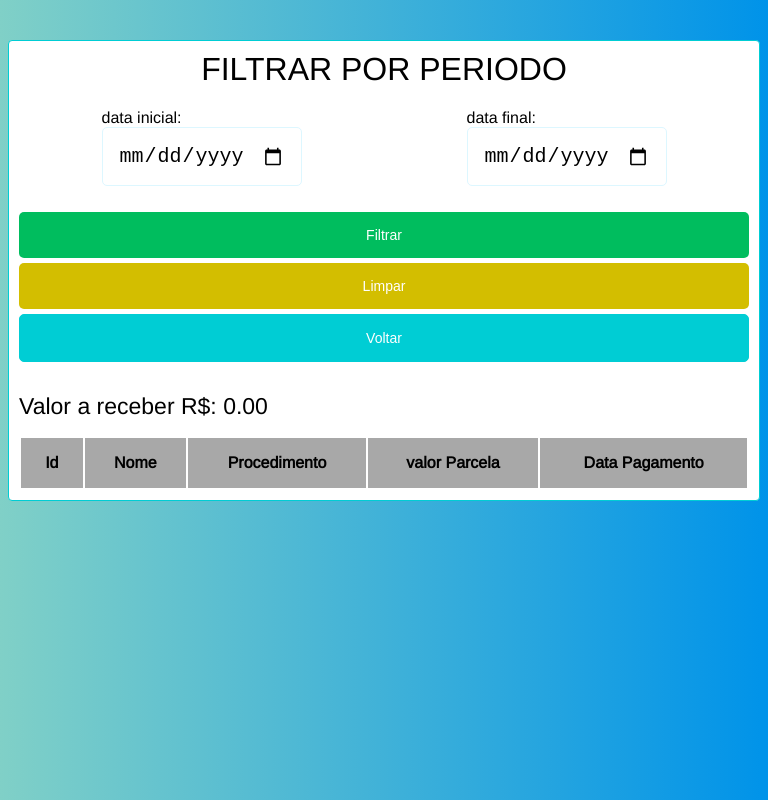
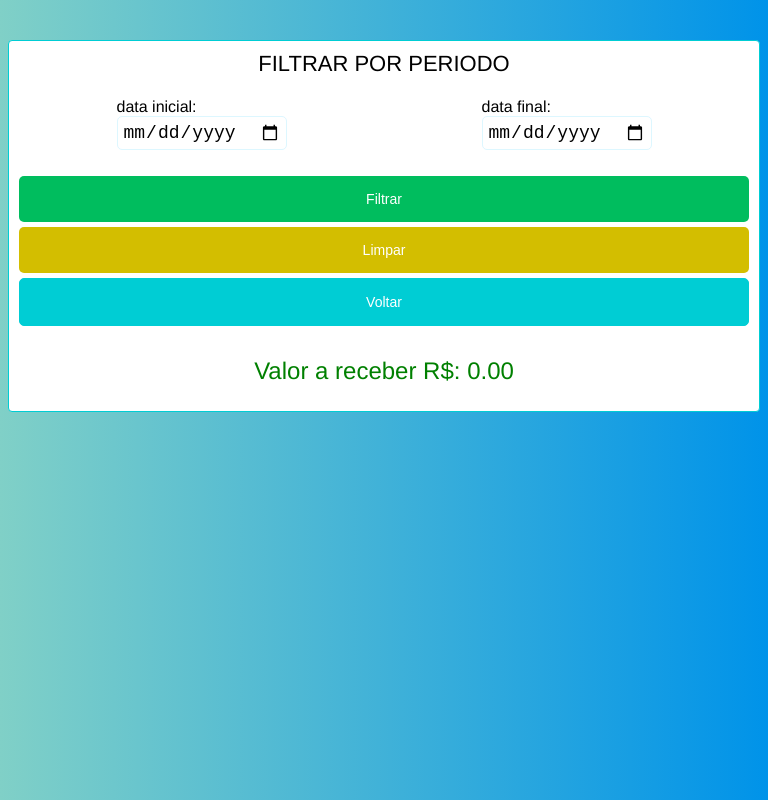
Before and after one commit to LuisCarlosCruz/dental_control, a React (Create React App) app: page /filter in a window 768 px wide. Built offline with nearby package versions, Linux system fonts and the light colour scheme.

Commit message:
include style filter procedure for period

```diff
--- a/src/pages/filter/filter.css
+++ b/src/pages/filter/filter.css
@@ -1,3 +1,4 @@
+@media only screen and (min-width: 768px) {
   .container {
     display: flex;
     font-family: 'Arimo', sans-serif;
@@ -57,6 +58,9 @@
   .container > p {
     font-size: 23px;
     margin-bottom: 16px;
+    text-align: center;
+    color: green;
+    font-weight: 500;
   }
 
   th, td {
@@ -72,3 +76,130 @@ tbody:nth-child(even) {
   thead {
     background-color: rgb(168, 168, 168);
   }
+}
+
+/*  MOBILE  */
+@media screen and (max-width: 768px) {
+  .container {
+    display: flex;
+    font-family: 'Arimo', sans-serif;
+  }
+
+  .container > h2 {
+    text-align: center;
+    margin-bottom: 16px;
+    font-size: 22px;
+    font-weight: 400;
+  }
+
+  .container > section {
+    display: flex;
+    justify-content: space-around;
+    overflow: hidden;
+  }
+
+  .container > section > div {
+    display: flex;
+    flex-direction: column;
+    width: auto;
+  }
+
+  .input {
+    width: auto;
+    padding: 5px;
+    font-size: 18px;
+  }
+
+  .filter {
+    background-color: #00bd5e;
+    border-radius: 5px;
+    border: none;
+    color: white;
+    padding: 15px 32px;
+    text-align: center;
+    text-decoration: none;
+    display: inline-block;
+    font-size: 14px;
+    cursor: pointer;
+  }
+
+  .clear {
+    background-color: #d3be00;
+    border-radius: 5px;
+    border: none;
+    color: white;
+    padding: 15px 32px;
+    text-align: center;
+    text-decoration: none;
+    display: inline-block;
+    font-size: 14px;
+    cursor: pointer;
+  }
+
+  .buttonsContainer {
+    display: flex;
+    align-items: center;
+    margin-bottom: 26px;
+  }
+
+  .container > p {
+    font-size: 24px;
+    margin-bottom: 16px;
+    text-align: center;
+    color: green;
+  }
+
+  th, td {
+    text-align: center;
+    font-size: 16px;
+    padding: 1rem;
+  }
+
+  thead {
+    background-color: rgb(26, 157, 218);
+  }
+
+  table, thead, tbody, th, td, tr {
+		display: block;
+	}
+
+  table, thead, tbody, th, td, tr {
+		display: block;
+	}
+
+	thead tr {
+		position: absolute;
+		top: -9999px;
+		left: -9999px;
+	}
+
+	tr {
+    border: 3px solid rgb(83, 177, 221);
+    border-radius: 5px;
+    margin: 2px;
+
+  }
+
+	td {
+		border: none;
+		border-bottom: 1px solid rgb(216, 216, 216);
+		position: relative;
+		padding-left: 50%;
+    text-align: start;
+	}
+
+	td:before {
+		position: absolute;
+		left: 6px;
+		width: 45%;
+		padding-right: 10px;
+    text-align: start;
+		white-space: nowrap;
+	}
+
+  td:nth-of-type(1):before { content: "Id"; }
+	td:nth-of-type(2):before { content: "Nome"; }
+	td:nth-of-type(3):before { content: "Procedimento"; }
+	td:nth-of-type(4):before { content: "Valor da parcela"; }
+	td:nth-of-type(5):before { content: "Data pagamento"; }
+}
```
Lines whose indentation alone changed are shown as unchanged.
